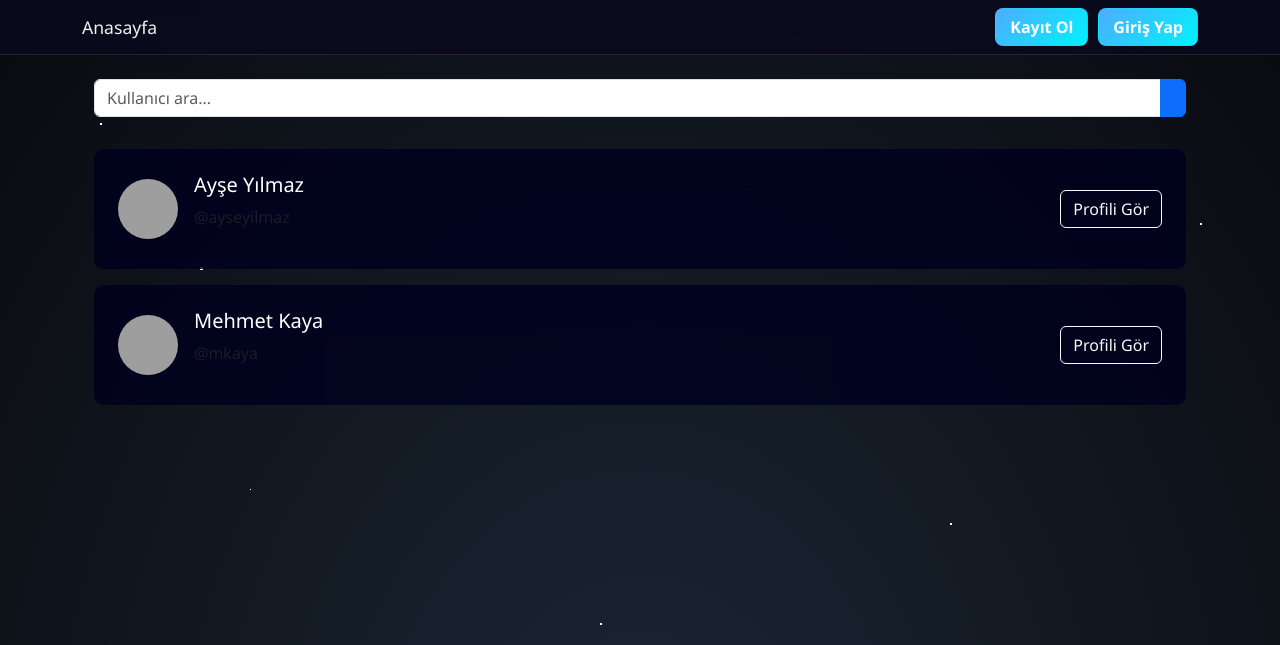
After one commit to Eroo144/Deneme, a Flask app: template templates/users.html in a window 1280 px wide. The commit adds this page. Shown: the top 645 px of the page. Run offline with Flask 3, Linux system fonts and the light colour scheme; the template is opened without the code that fills it, so the values that code supplies are empty; grey boxes are pictures that could not be loaded.

```diff
--- /dev/null
+++ b/templates/users.html
@@ -0,0 +1,63 @@
+{% extends "base.html" %}
+{% block title %}Kullanıcıları Keşfet{% endblock %}
+
+{% block content %}
+<style>
+  .user-card {
+    background: rgba(0, 0, 30, 0.85);
+    border-radius: 10px;
+    padding: 1.5rem;
+    margin-bottom: 1rem;
+    display: flex;
+    align-items: center;
+    transition: all 0.3s;
+  }
+
+  .user-card:hover {
+    transform: translateY(-5px);
+    box-shadow: 0 10px 20px rgba(0,0,0,0.3);
+  }
+
+  .user-avatar {
+    width: 60px;
+    height: 60px;
+    border-radius: 50%;
+    margin-right: 1rem;
+    object-fit: cover;
+  }
+
+  .search-bar {
+    margin-bottom: 2rem;
+  }
+</style>
+
+<div class="container mt-4">
+  <div class="search-bar">
+    <div class="input-group">
+      <input type="text" class="form-control" placeholder="Kullanıcı ara...">
+      <button class="btn btn-primary"><i class="fas fa-search"></i></button>
+    </div>
+  </div>
+
+  <div class="user-list">
+    <!-- Örnek Kullanıcılar -->
+    <div class="user-card">
+      <img src="/static/avatar1.jpg" class="user-avatar">
+      <div>
+        <h5>Ayşe Yılmaz</h5>
+        <p class="text-muted">@ayseyilmaz</p>
+      </div>
+      <a href="/profile/ayseyilmaz" class="btn btn-outline-light ms-auto">Profili Gör</a>
+    </div>
+
+    <div class="user-card">
+      <img src="/static/avatar2.jpg" class="user-avatar">
+      <div>
+        <h5>Mehmet Kaya</h5>
+        <p class="text-muted">@mkaya</p>
+      </div>
+      <a href="/profile/mkaya" class="btn btn-outline-light ms-auto">Profili Gör</a>
+    </div>
+  </div>
+</div>
+{% endblock %}
```
Also changed, not shown: templates/profile.html (+99 -15 lines), app.py (line endings or trailing spaces).
